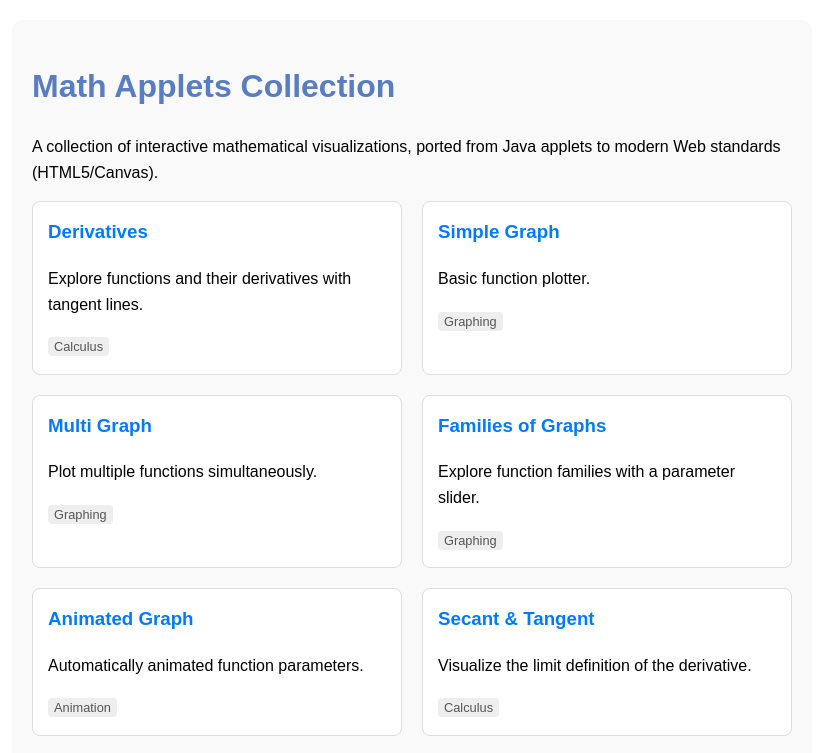
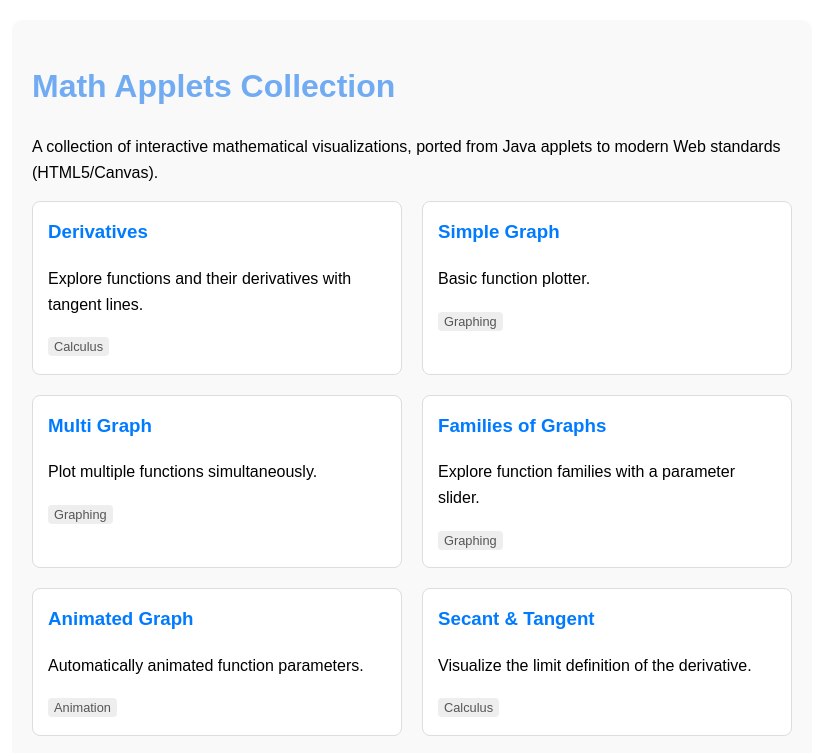
Before and after one commit to pantelisgeorg/My-Web-Apps, a plain HTML site: page index.html in a window 1280 px wide. Shown: the top 753 px of the page, without its empty margins (228-1051 px from the left). Drawn offline with Linux system fonts and the light colour scheme.

Commit message:
Change h1 color from #587dc2 to #71acf3

```diff
--- a/index.html
+++ b/index.html
@@ -6,7 +6,7 @@
     <title>Math Applets Collection</title>
     <style>
         body { font-family: sans-serif; max-width: 800px; margin: 0 auto; padding: 20px; line-height: 1.6; }
-        h1 { color: #587dc2; }
+        h1 { color: #71acf3; }
         .app-list { display: grid; grid-template-columns: repeat(auto-fill, minmax(250px, 1fr)); gap: 20px; }
         .app-card { border: 1px solid #ddd; padding: 15px; border-radius: 8px; transition: transform 0.2s; background: #fff; }
         .app-card:hover { transform: translateY(-5px); box-shadow: 0 5px 15px rgba(0,0,0,0.1); border-color: #007bff; }
```
